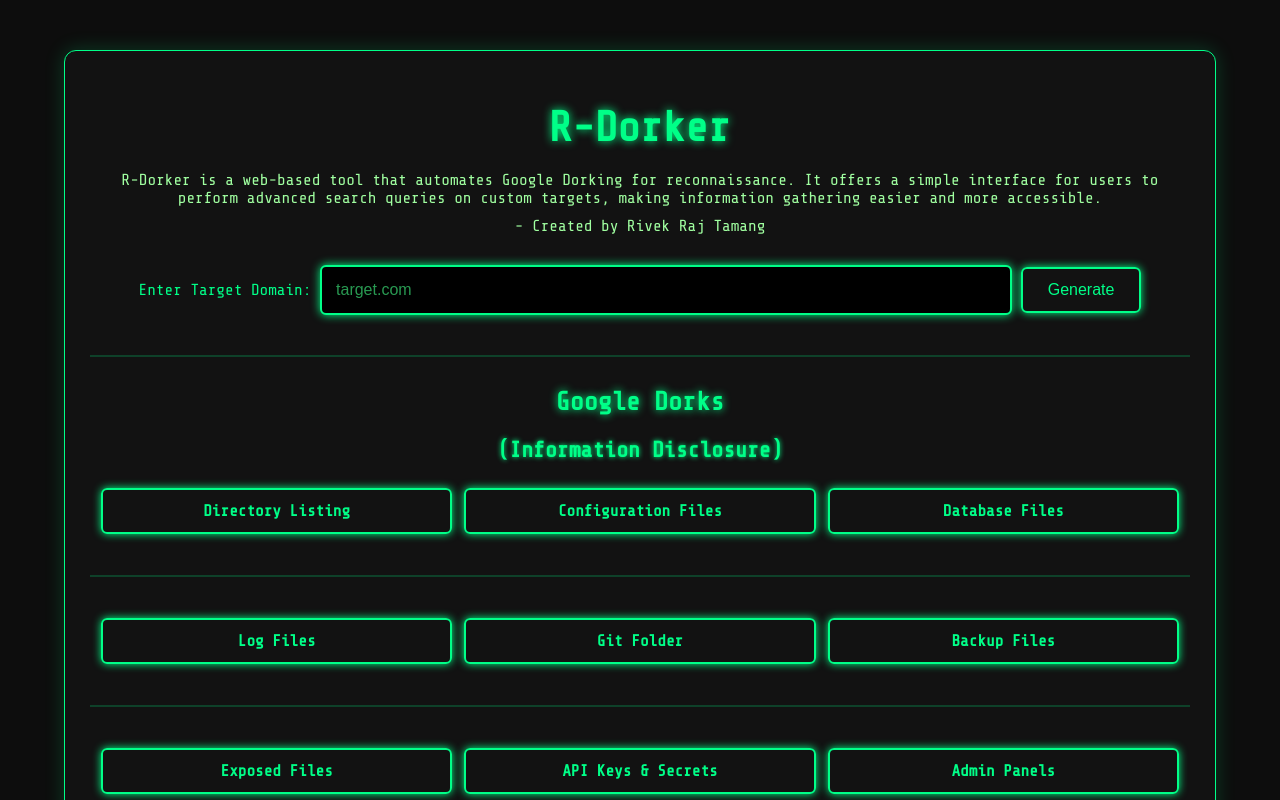
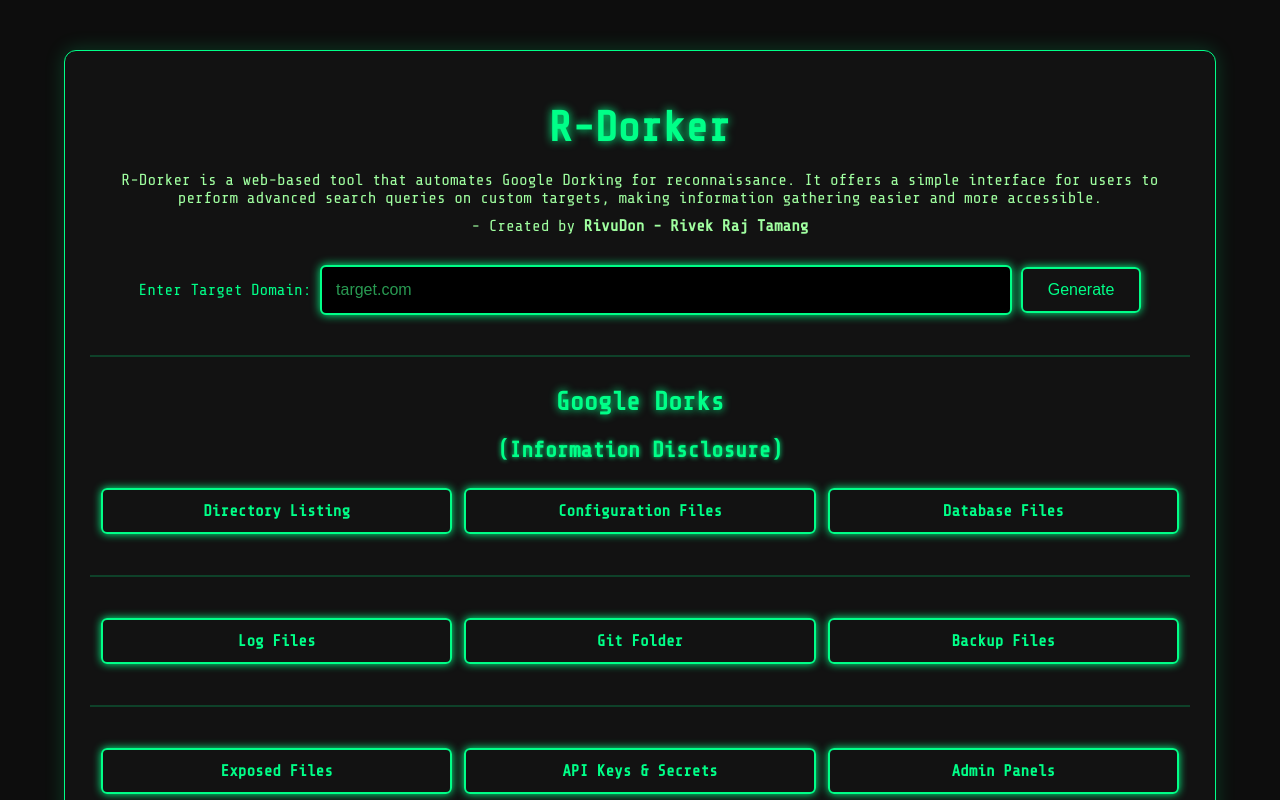
Before and after one commit to Rivek619/r-dorker, a plain HTML site: page index.html in a window 1280 px wide. Shown: the top 800 px of the page. Drawn offline with nearby package versions, Linux system fonts and the light colour scheme.

Commit message:
Update index.html
name update

```diff
--- a/index.html
+++ b/index.html
@@ -12,7 +12,7 @@
     <p>
       R-Dorker is a web-based tool that automates Google Dorking for reconnaissance. It offers a simple interface for users to perform advanced search queries on custom targets, making information gathering easier and more accessible.
     </p>
-    <p>- Created by Rivek Raj Tamang</p>
+       <p>- Created by <b>RivuDon - Rivek Raj Tamang</b></p>
 
     <div class="input-section">
       <label for="domain">Enter Target Domain:</label>
```
